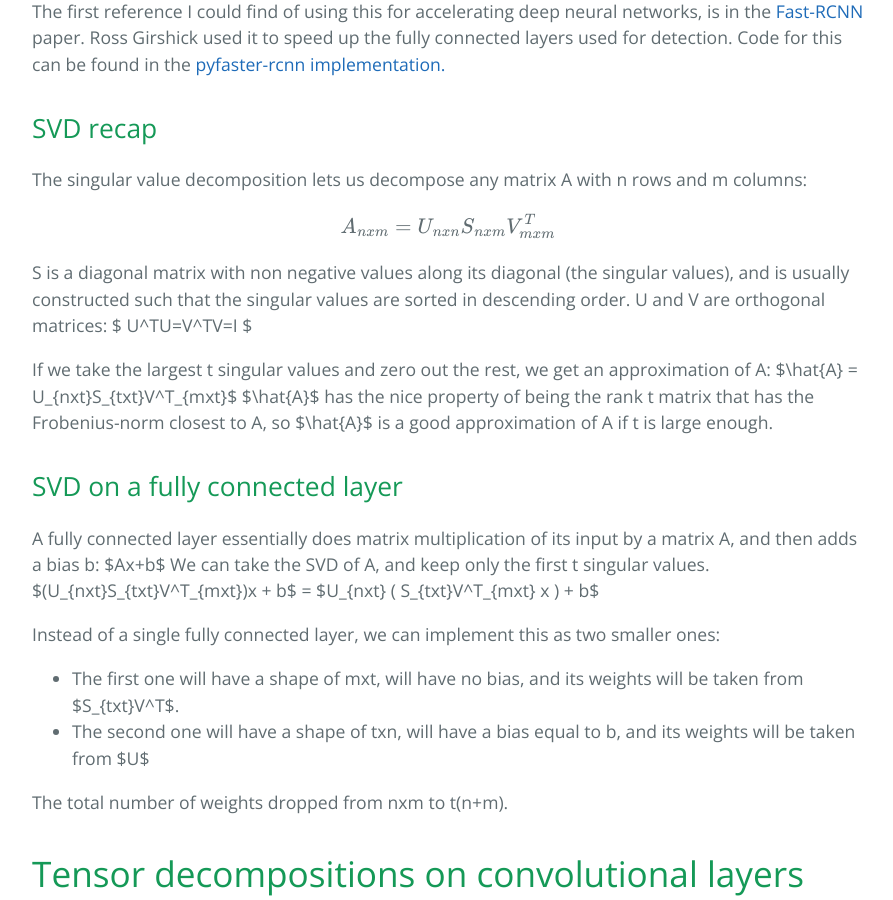
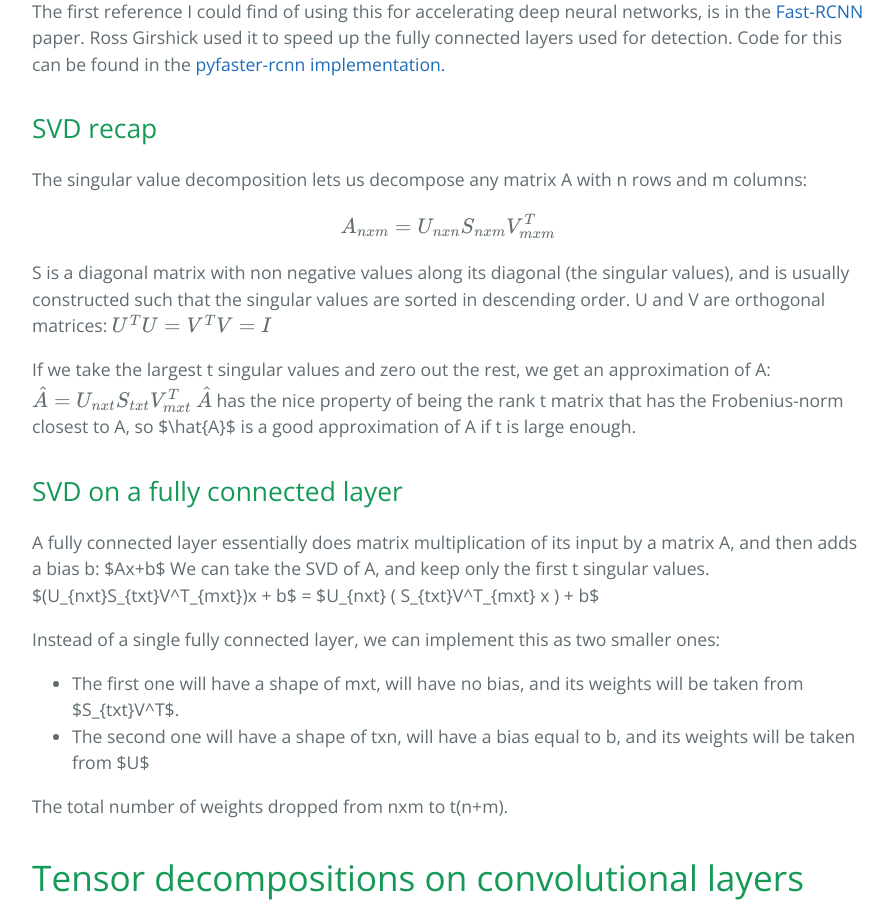
Before and after one commit to jacobgil/jacobgil.github.io, a Jekyll site: the page built from _posts/2018-01-23-tensor-decompositions-deep-neural-networks.md, in a window 1280 px wide and 900 px high, scrolled down 1609 px. Shown: the whole window, without its empty margins (192-1085 px from the left). Built offline with Jekyll 4.4.1, drawn with Linux system fonts in a browser that asks for light colours; formulas are drawn with MathJax 3; comment, search, counter and statistics services are not loaded.

```diff
--- a/_posts/2018-01-23-tensor-decompositions-deep-neural-networks.md
+++ b/_posts/2018-01-23-tensor-decompositions-deep-neural-networks.md
@@ -47,10 +47,10 @@ $$ A_{nxm} = U_{nxn} S_{nxm} V^T_{mxm} $$
 
 
 S is a diagonal matrix with non negative values along its diagonal (the singular values), and is usually constructed such that the singular values are sorted in descending order.
-U and V are orthogonal matrices: $ U^TU=V^TV=I $
+U and V are orthogonal matrices: $$ U^TU=V^TV=I $$
 
-If we take the largest t singular values and zero out the rest, we get an approximation of A: $\hat{A} = U_{nxt}S_{txt}V^T_{mxt}$
-$\hat{A}$ has the nice property of being the rank t matrix that has the Frobenius-norm closest to A, so $\hat{A}$ is a good approximation of A if t is large enough.
+If we take the largest t singular values and zero out the rest, we get an approximation of A: $$ \hat{A} = U_{nxt}S_{txt}V^T_{mxt} $$
+$$ \hat{A} $$ has the nice property of being the rank t matrix that has the Frobenius-norm closest to A, so $\hat{A}$ is a good approximation of A if t is large enough.
 
 ## SVD on a fully connected layer
 A fully connected layer essentially does matrix multiplication of its input by a matrix A, and then adds a bias b: $Ax+b$
```
